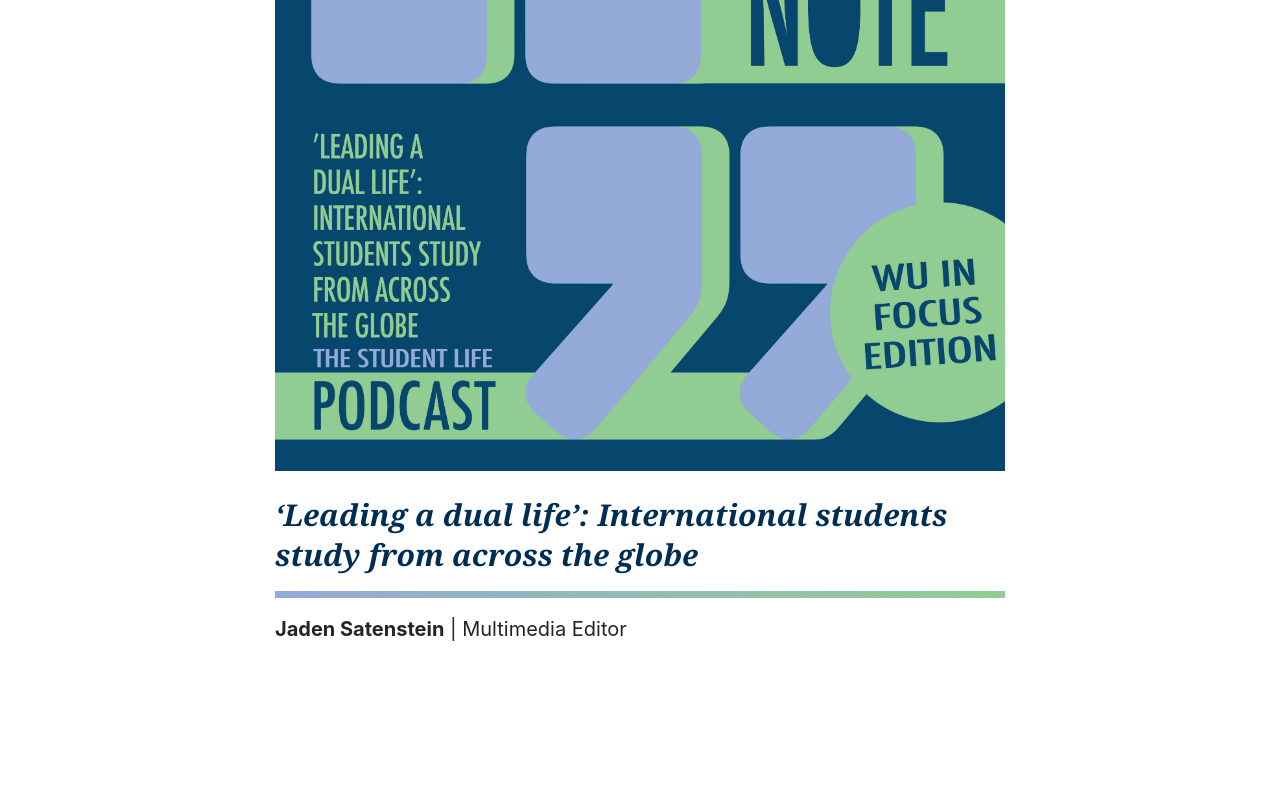
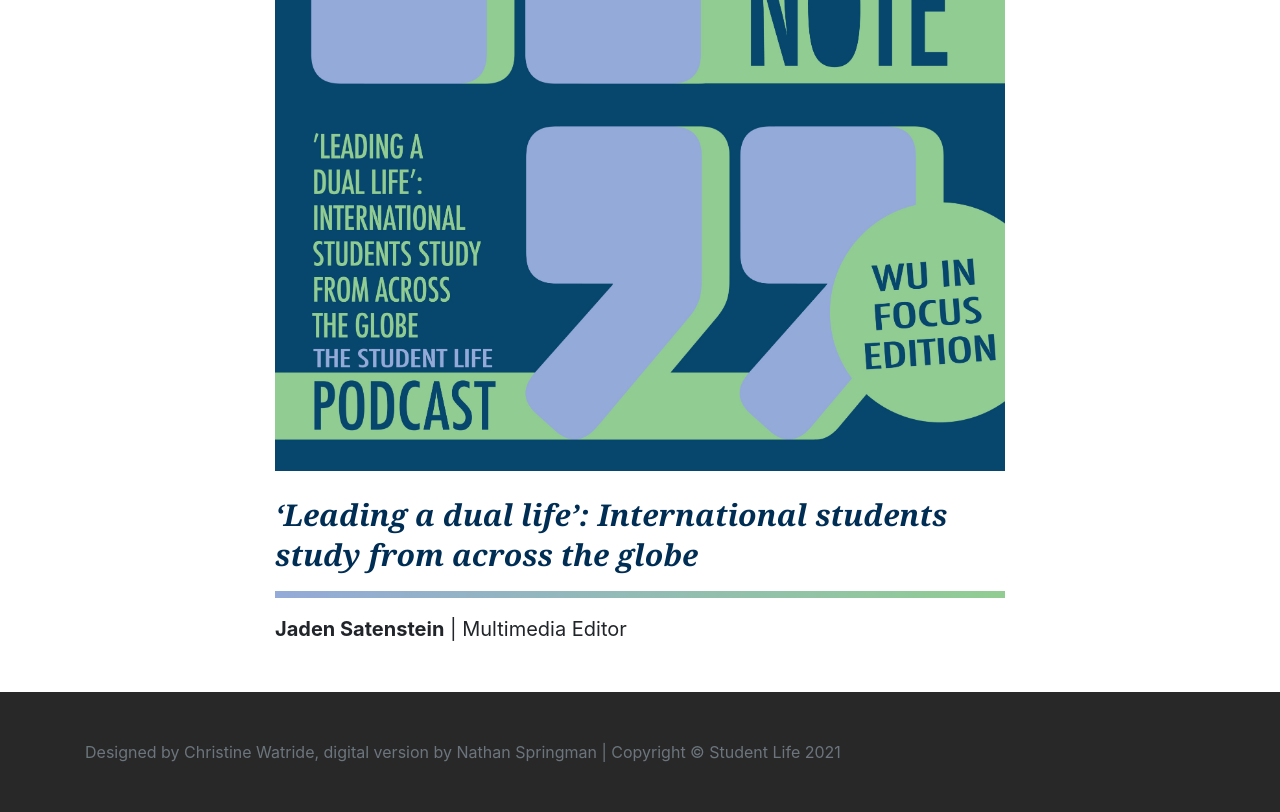
Before and after one commit to student-life-newspaper/wu-in-focus-2021, a plain HTML site: page index.html in a window 1280 px wide. Shown: the part 5583-6395 px from the top of the page. Before the commit the page ends 6275 px from the top, so only its background shows below. Drawn offline with nearby package versions, Linux system fonts and the light colour scheme.

Commit message:
add footer

```diff
--- a/index.html
+++ b/index.html
@@ -904,8 +904,15 @@
 
         </div>
 
-
-        <div class="space"></div>
+        <div class="footer-wrapper">
+            <div class="container">
+                <div class="row">
+                    <div class="col-12 my-5">
+                        <span class="text-muted">Designed by Christine Watride, digital version by Nathan Springman | Copyright &copy; Student Life 2021</span>
+                    </div>
+                </div>
+            </div>
+        </div>
 </div>
 <script src="https://code.jquery.com/jquery-3.5.1.slim.min.js" integrity="sha384-DfXdz2htPH0lsSSs5nCTpuj/zy4C+OGpamoFVy38MVBnE+IbbVYUew+OrCXaRkfj" crossorigin="anonymous"></script>
 <script src="https://cdn.jsdelivr.net/npm/bootstrap@4.6.0/dist/js/bootstrap.bundle.min.js" integrity="sha384-Piv4xVNRyMGpqkS2by6br4gNJ7DXjqk09RmUpJ8jgGtD7zP9yug3goQfGII0yAns" crossorigin="anonymous"></script>
--- a/sass/style.scss
+++ b/sass/style.scss
@@ -505,11 +505,6 @@ $bp-xs: 415px;
 }
 
 #a-new-kind-of-reality {
-    .image-wrapper-headline {
-        img {
-            // transform: rotate(-25deg);
-        }
-    }
     .article-heading {
         .title {
             font-family: $font-headings-serif;
@@ -811,4 +806,8 @@ $bp-xs: 415px;
     }
 }
 
+.footer-wrapper {
+    background-color: rgb(40, 40, 40);
 }
+
+}
```
Also changed, not shown: style.css, 1 other file.
